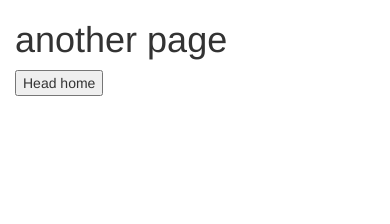
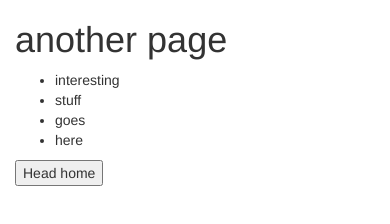
Before and after one commit to joedavisdev/cordova-angularjs-demo, a website: page www/index.html at #!/another_page in a window 390 px wide. Drawn offline with nearby package versions, Linux system fonts and the light colour scheme; some packages are replaced by stand-ins of ours.

Commit message:
Feature: Added a list to another page

```diff
--- a/www/components/another_page/another_page.html
+++ b/www/components/another_page/another_page.html
@@ -1,2 +1,6 @@
 <h1>{{heading}}</h1>
+<ul>
+    <li ng-repeat="some_item in some_list" ng-click="listClick(some_item)">{{some_item}}</li>
+</ul>
+
 <button ng-click="go('/home/')">Head home</button>
--- a/www/components/another_page/another_page.js
+++ b/www/components/another_page/another_page.js
@@ -6,13 +6,21 @@ function AnotherController($scope, $location) {
     $scope.go = function(path) {
         $location.path(path);
     };
+    $scope.listClick = function(item) {
 
+    };
     /* init() - Immediate function to setup variables
     *  Personal preference. Improves code clarity as
     *  completixy increases
     * */
     self.init = (function() {
         // Scope setup
-        $scope.heading = "another page"
+        $scope.heading = "another page";
+        $scope.some_list = [
+        'interesting',
+        'stuff',
+        'goes',
+        'here'
+        ];
     })();
 }
```
